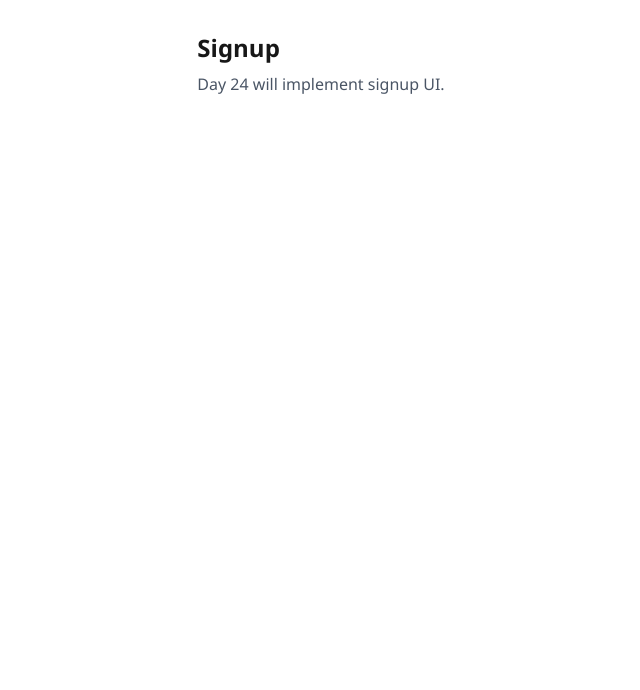
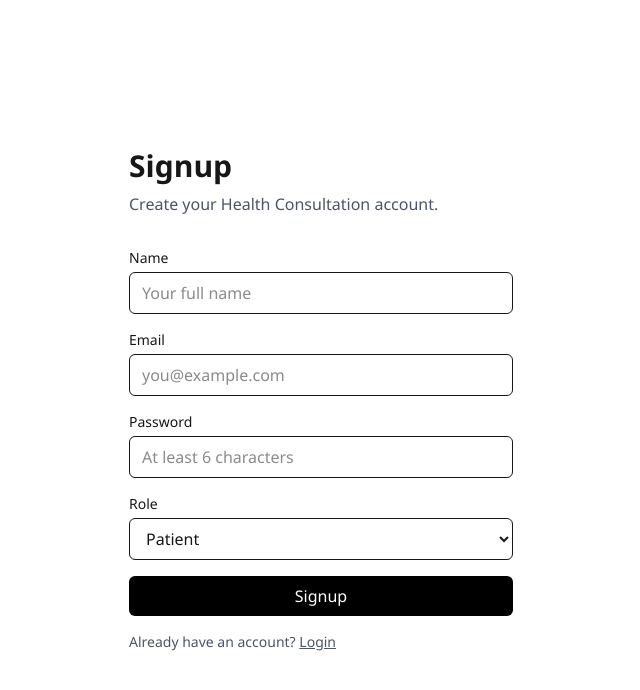
Before and after one commit to chinmayjjg/health.io, a Next.js app in the folder frontend/: page /signup in a window 1280 px wide. Shown: the top 690 px of the page, without its empty margins (319-959 px from the left). Built offline with nearby package versions, Linux system fonts and the light colour scheme; no server answers.

Commit message:
auth ui added

```diff
--- a/frontend/src/app/login/page.tsx
+++ b/frontend/src/app/login/page.tsx
@@ -1,8 +1,105 @@
+"use client";
+
+import Link from "next/link";
+import { FormEvent, useState } from "react";
+import { apiPost } from "@/lib/api";
+import { saveAuthToken } from "@/lib/auth";
+
+type LoginResponse = {
+  success: boolean;
+  token: string;
+};
+
 export default function LoginPage() {
+  const [email, setEmail] = useState("");
+  const [password, setPassword] = useState("");
+  const [loading, setLoading] = useState(false);
+  const [error, setError] = useState("");
+  const [successMessage, setSuccessMessage] = useState("");
+
+  const handleSubmit = async (event: FormEvent<HTMLFormElement>) => {
+    event.preventDefault();
+    setLoading(true);
+    setError("");
+    setSuccessMessage("");
+
+    try {
+      const data = await apiPost<LoginResponse>("/api/auth/login", {
+        email,
+        password,
+      });
+
+      saveAuthToken(data.token);
+      setSuccessMessage("Login successful. JWT saved in localStorage.");
+    } catch (submitError) {
+      const message =
+        submitError instanceof Error ? submitError.message : "Login failed";
+      setError(message);
+    } finally {
+      setLoading(false);
+    }
+  };
+
   return (
-    <main className="mx-auto max-w-2xl p-8">
-      <h1 className="text-2xl font-semibold">Login</h1>
-      <p className="mt-2 text-gray-600">Day 24 will implement login UI.</p>
+    <main className="mx-auto flex min-h-screen w-full max-w-md flex-col justify-center p-8">
+      <h1 className="text-3xl font-semibold">Login</h1>
+      <p className="mt-2 text-gray-600">Access your Health Consultation account.</p>
+
+      <form onSubmit={handleSubmit} className="mt-8 space-y-4">
+        <div>
+          <label htmlFor="email" className="mb-1 block text-sm font-medium">
+            Email
+          </label>
+          <input
+            id="email"
+            type="email"
+            required
+            value={email}
+            onChange={(e) => setEmail(e.target.value)}
+            className="w-full rounded-md border px-3 py-2 outline-none ring-0 focus:border-black"
+            placeholder="you@example.com"
+          />
+        </div>
+
+        <div>
+          <label htmlFor="password" className="mb-1 block text-sm font-medium">
+            Password
+          </label>
+          <input
+            id="password"
+            type="password"
+            required
+            value={password}
+            onChange={(e) => setPassword(e.target.value)}
+            className="w-full rounded-md border px-3 py-2 outline-none ring-0 focus:border-black"
+            placeholder="Enter your password"
+          />
+        </div>
+
+        {error ? (
+          <p className="rounded-md border border-red-200 bg-red-50 px-3 py-2 text-sm text-red-700">
+            {error}
+          </p>
+        ) : null}
+
+        {successMessage ? (
+          <p className="rounded-md border border-green-200 bg-green-50 px-3 py-2 text-sm text-green-700">
+            {successMessage}
+          </p>
+        ) : null}
+
+        <button
+          type="submit"
+          disabled={loading}
+          className="w-full rounded-md bg-black px-4 py-2 font-medium text-white disabled:opacity-60"
+        >
+          {loading ? "Logging in..." : "Login"}
+        </button>
+      </form>
+
+      <p className="mt-4 text-sm text-gray-600">
+        New here? <Link href="/signup" className="underline">Create an account</Link>
+      </p>
     </main>
   );
 }
--- a/frontend/src/app/signup/page.tsx
+++ b/frontend/src/app/signup/page.tsx
@@ -1,8 +1,142 @@
+"use client";
+
+import Link from "next/link";
+import { FormEvent, useState } from "react";
+import { apiPost } from "@/lib/api";
+import { saveAuthToken } from "@/lib/auth";
+
+type SignupResponse = {
+  success: boolean;
+  token: string;
+};
+
+type UserRole = "patient" | "doctor";
+
 export default function SignupPage() {
+  const [name, setName] = useState("");
+  const [email, setEmail] = useState("");
+  const [password, setPassword] = useState("");
+  const [role, setRole] = useState<UserRole>("patient");
+  const [loading, setLoading] = useState(false);
+  const [error, setError] = useState("");
+  const [successMessage, setSuccessMessage] = useState("");
+
+  const handleSubmit = async (event: FormEvent<HTMLFormElement>) => {
+    event.preventDefault();
+    setLoading(true);
+    setError("");
+    setSuccessMessage("");
+
+    try {
+      const data = await apiPost<SignupResponse>("/api/auth/signup", {
+        name,
+        email,
+        password,
+        role,
+      });
+
+      saveAuthToken(data.token);
+      setSuccessMessage("Signup successful. JWT saved in localStorage.");
+    } catch (submitError) {
+      const message =
+        submitError instanceof Error ? submitError.message : "Signup failed";
+      setError(message);
+    } finally {
+      setLoading(false);
+    }
+  };
+
   return (
-    <main className="mx-auto max-w-2xl p-8">
-      <h1 className="text-2xl font-semibold">Signup</h1>
-      <p className="mt-2 text-gray-600">Day 24 will implement signup UI.</p>
+    <main className="mx-auto flex min-h-screen w-full max-w-md flex-col justify-center p-8">
+      <h1 className="text-3xl font-semibold">Signup</h1>
+      <p className="mt-2 text-gray-600">Create your Health Consultation account.</p>
+
+      <form onSubmit={handleSubmit} className="mt-8 space-y-4">
+        <div>
+          <label htmlFor="name" className="mb-1 block text-sm font-medium">
+            Name
+          </label>
+          <input
+            id="name"
+            type="text"
+            required
+            value={name}
+            onChange={(e) => setName(e.target.value)}
+            className="w-full rounded-md border px-3 py-2 outline-none ring-0 focus:border-black"
+            placeholder="Your full name"
+          />
+        </div>
+
+        <div>
+          <label htmlFor="email" className="mb-1 block text-sm font-medium">
+            Email
+          </label>
+          <input
+            id="email"
+            type="email"
+            required
+            value={email}
+            onChange={(e) => setEmail(e.target.value)}
+            className="w-full rounded-md border px-3 py-2 outline-none ring-0 focus:border-black"
+            placeholder="you@example.com"
+          />
+        </div>
+
+        <div>
+          <label htmlFor="password" className="mb-1 block text-sm font-medium">
+            Password
+          </label>
+          <input
+            id="password"
+            type="password"
+            required
+            minLength={6}
+            value={password}
+            onChange={(e) => setPassword(e.target.value)}
+            className="w-full rounded-md border px-3 py-2 outline-none ring-0 focus:border-black"
+            placeholder="At least 6 characters"
+          />
+        </div>
+
+        <div>
+          <label htmlFor="role" className="mb-1 block text-sm font-medium">
+            Role
+          </label>
+          <select
+            id="role"
+            value={role}
+            onChange={(e) => setRole(e.target.value as UserRole)}
+            className="w-full rounded-md border px-3 py-2 outline-none ring-0 focus:border-black"
+          >
+            <option value="patient">Patient</option>
+            <option value="doctor">Doctor</option>
+          </select>
+        </div>
+
+        {error ? (
+          <p className="rounded-md border border-red-200 bg-red-50 px-3 py-2 text-sm text-red-700">
+            {error}
+          </p>
+        ) : null}
+
+        {successMessage ? (
+          <p className="rounded-md border border-green-200 bg-green-50 px-3 py-2 text-sm text-green-700">
+            {successMessage}
+          </p>
+        ) : null}
+
+        <button
+          type="submit"
+          disabled={loading}
+          className="w-full rounded-md bg-black px-4 py-2 font-medium text-white disabled:opacity-60"
+        >
+          {loading ? "Creating account..." : "Signup"}
+        </button>
+      </form>
+
+      <p className="mt-4 text-sm text-gray-600">
+        Already have an account? <Link href="/login" className="underline">Login</Link>
+      </p>
     </main>
   );
 }
--- /dev/null
+++ b/frontend/src/lib/api.ts
@@ -0,0 +1,26 @@
+const API_BASE_URL =
+  process.env.NEXT_PUBLIC_API_BASE_URL || "http://localhost:5000";
+
+export const apiPost = async <TResponse>(
+  path: string,
+  body: Record<string, unknown>,
+): Promise<TResponse> => {
+  const response = await fetch(`${API_BASE_URL}${path}`, {
+    method: "POST",
+    headers: {
+      "Content-Type": "application/json",
+    },
+    body: JSON.stringify(body),
+  });
+
+  const data = (await response.json()) as TResponse & {
+    message?: string;
+  };
+
+  if (!response.ok) {
+    const errorMessage = data?.message || "Request failed";
+    throw new Error(errorMessage);
+  }
+
+  return data;
+};
--- /dev/null
+++ b/frontend/src/lib/auth.ts
@@ -0,0 +1,17 @@
+export const AUTH_TOKEN_KEY = "health_io_jwt";
+
+export const saveAuthToken = (token: string): void => {
+  if (typeof window === "undefined") {
+    return;
+  }
+
+  localStorage.setItem(AUTH_TOKEN_KEY, token);
+};
+
+export const getAuthToken = (): string | null => {
+  if (typeof window === "undefined") {
+    return null;
+  }
+
+  return localStorage.getItem(AUTH_TOKEN_KEY);
+};
```
